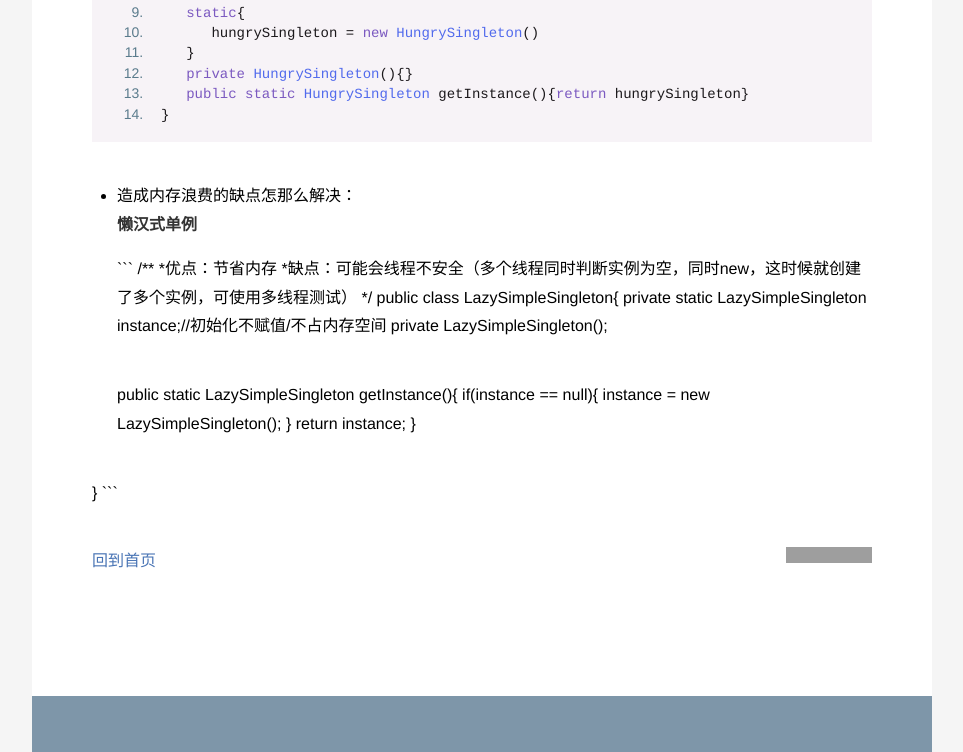
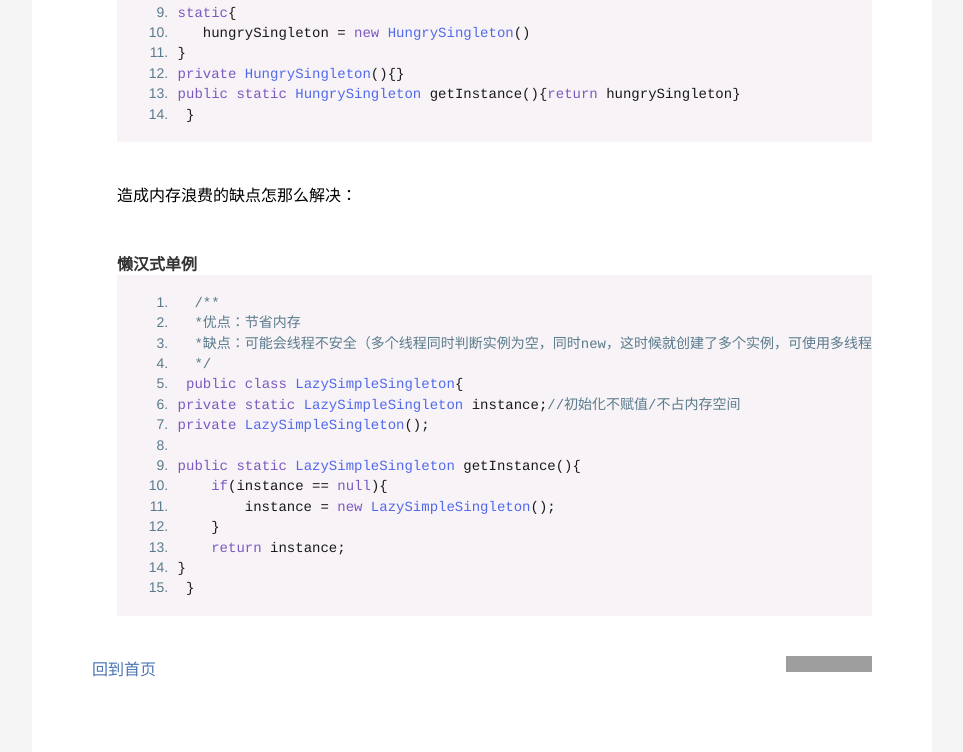
Before and after one commit to baiqingbiao/baiqingbiao.github.io, a Jekyll site: the page built from _posts/2020-11-30-singlePartten.md, in a window 1280 px wide and 900 px high, scrolled down 1128 px, cut to the strip 0-752 px from the top of the window. Shown: the whole strip, without its empty margins (158-1121 px from the left). Built offline with Jekyll 4.4.1, drawn with Linux system fonts in a browser that asks for light colours; grey boxes are pictures that could not be loaded.

````diff
--- a/_posts/2020-11-30-singlePartten.md
+++ b/_posts/2020-11-30-singlePartten.md
@@ -7,16 +7,16 @@ category: blog
 
 ### 单例模式
 #### 定义
-- 确保一个类在任何情况下都只有一个实例，并提供一个全局访问点；
-- 隐藏其所有的构造方法；
-- 属于创建型模式
+  * 确保一个类在任何情况下都只有一个实例，并提供一个全局访问点；
+  * 隐藏其所有的构造方法；
+  * 属于创建型模式
 #### 单例模式的适用场景
-- 确保任何情况下都只有一个实例
+  * 确保任何情况下都只有一个实例
 #### 单例模式的常见写法
- - 饿汉式单例
- - 懒汉式单例
- - 注册时单例
- - ThreadLocal单例
+  * 饿汉式单例
+  * 懒汉式单例
+  * 注册时单例
+  * ThreadLocal单例
 ##### 饿汉式单例
 ```
  /**
@@ -29,8 +29,7 @@ category: blog
     public static HungrySingleton getInstance(){return hungrySingleton}
  }
 ```
- 另一种写法：<br>
-
+ 另一种写法：
 ```
   /**
   *先静态后动态
@@ -47,7 +46,7 @@ category: blog
     public static HungrySingleton getInstance(){return hungrySingleton}
  }
 ```
- - 造成内存浪费的缺点怎那么解决：
+    造成内存浪费的缺点怎那么解决：
 ##### 懒汉式单例
 ```
   /**
@@ -64,6 +63,5 @@ category: blog
         }
         return instance;
     }
-
  }
 ```
````
